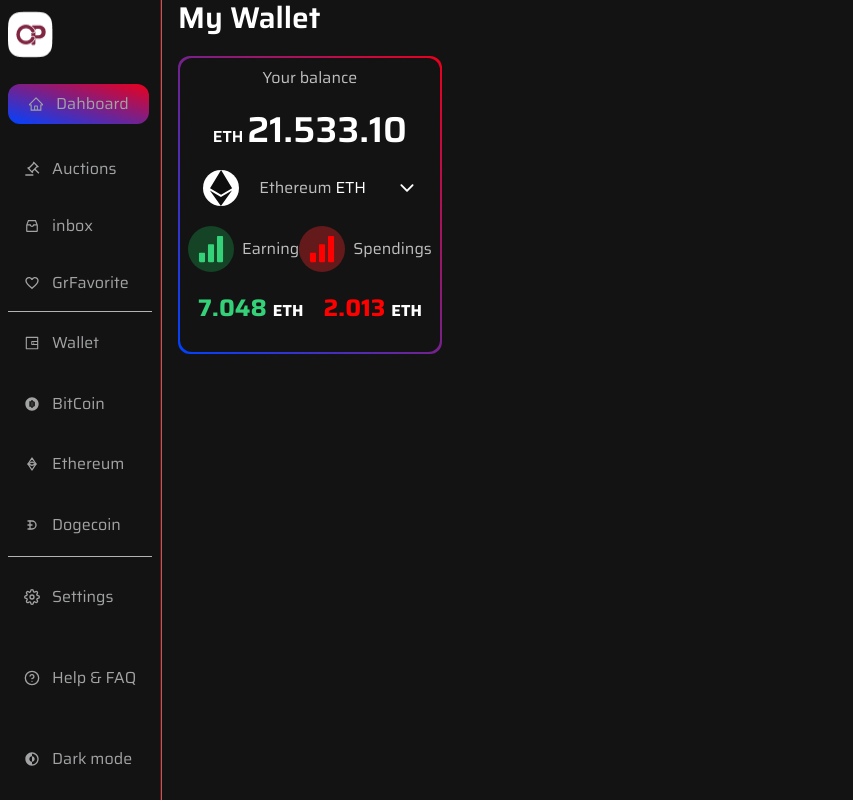
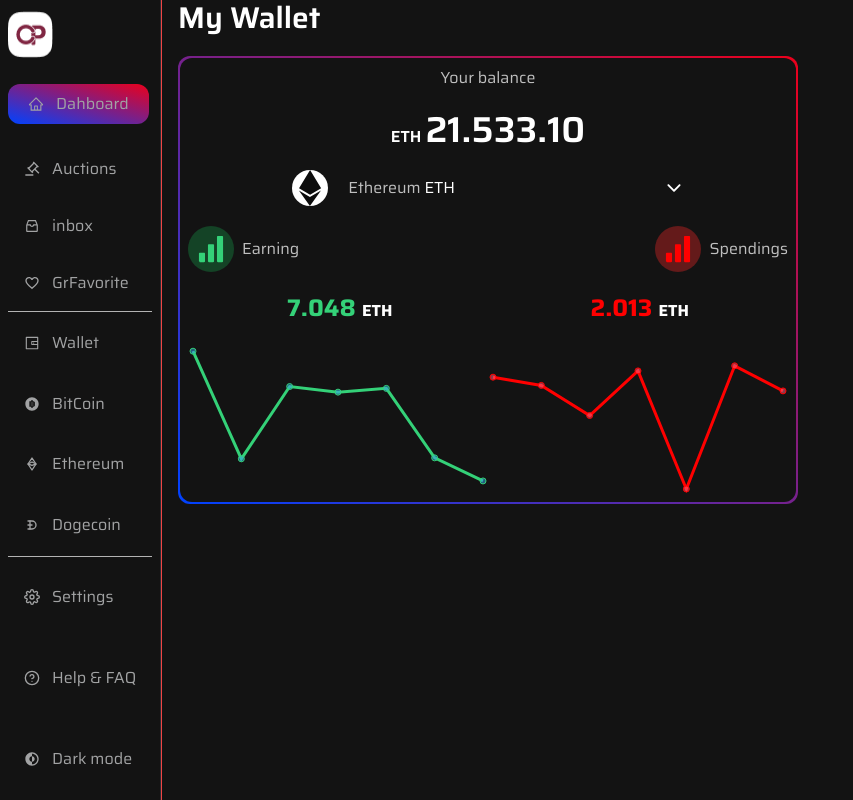
Before and after one commit to aimdexter/nft_landing, a Next.js app: page / in a window 1280 px wide. Shown: the whole page, without its empty margins (0-853 px from the left). Built offline with nearby package versions, Linux system fonts and the light colour scheme.

Commit message:
feat: charts added with success

```diff
--- /dev/null
+++ b/components/wallet/Charts.jsx
@@ -0,0 +1,69 @@
+import { faker } from '@faker-js/faker';
+import {
+  CategoryScale,
+  Chart as ChartJS,
+  Legend,
+  LinearScale,
+  LineElement,
+  PointElement,
+  Title,
+  Tooltip,
+} from 'chart.js';
+import { Line } from 'react-chartjs-2';
+
+ChartJS.register(CategoryScale, LinearScale, PointElement, LineElement, Title, Tooltip, Legend);
+
+export const options = {
+  responsive: true,
+  scales: {
+    x: {
+      display: false,
+    },
+    y: {
+      display: false,
+    },
+  },
+  plugins: {
+    legend: {
+      display: false,
+    },
+  },
+};
+
+const labels = ['January', 'February', 'March', 'April', 'May', 'June', 'July'];
+
+export const earning = {
+  labels,
+  datasets: [
+    {
+      label: 'Dataset 2',
+      data: labels.map(() => faker.datatype.number({ min: -1000, max: 1000 })),
+      borderColor: 'rgb(52,209,120)',
+      backgroundColor: 'rgba(53, 162, 235, 0.5)',
+    },
+  ],
+};
+export const spending = {
+  labels,
+  datasets: [
+    {
+      label: 'Dataset 1',
+      data: labels.map(() => faker.datatype.number({ min: -1000, max: 1000 })),
+      borderColor: 'rgb(255, 0, 0)',
+      backgroundColor: 'rgba(255, 99, 132, 0.5)',
+    },
+  ],
+};
+
+const ChartCrypto = () => {
+  return (
+    <>
+      <div className="flex w-1/2">
+        <Line options={options} data={earning} />
+        <Line options={options} data={spending} />
+      </div>
+    </>
+  );
+};
+
+export default ChartCrypto;
--- a/components/Wallet.jsx
+++ b/components/wallet/Wallet.jsx
@@ -1,6 +1,7 @@
 import { AiFillSignal } from 'react-icons/ai';
 import { IoIosArrowDown } from 'react-icons/io';
 import { SiEthereum } from 'react-icons/si';
+import ChartCrypto from './Charts';
 
 const Wallet = () => {
   return (
@@ -47,7 +48,9 @@
               2.013 <span className="text-base text-white">ETH</span>
             </div>
           </div>
-          <div className="graphs"></div>
+          <div className="graphs">
+            <ChartCrypto />
+          </div>
         </div>
       </div>
     </div>
--- a/package.json
+++ b/package.json
@@ -12,9 +12,11 @@
     "build-storybook": "build-storybook"
   },
   "dependencies": {
+    "chart.js": "^3.9.1",
     "next": "12.3.0",
     "prettier": "^2.7.1",
     "react": "18.2.0",
+    "react-chartjs-2": "^4.3.1",
     "react-dom": "18.2.0",
     "react-icons": "^4.4.0",
     "util": "^0.12.4"
@@ -23,6 +25,7 @@
     "@babel/core": "^7.19.1",
     "@commitlint/cli": "^17.1.2",
     "@commitlint/config-conventional": "^17.1.0",
+    "@faker-js/faker": "^7.5.0",
     "@storybook/addon-actions": "^6.5.12",
     "@storybook/addon-essentials": "^6.5.12",
     "@storybook/addon-interactions": "^6.5.12",
--- a/pages/index.js
+++ b/pages/index.js
@@ -1,7 +1,7 @@
 import Head from 'next/head';
 import NavbarDesktop from '../components/NavbarDesktop';
 import NavbarMobile from '../components/NavbarMobile';
-import Wallet from '../components/Wallet';
+import Wallet from '../components/wallet/Wallet';
 
 export default function Home() {
   return (
```
Also changed, not shown: 1 other file (tests, documents, lock files or other folders).
